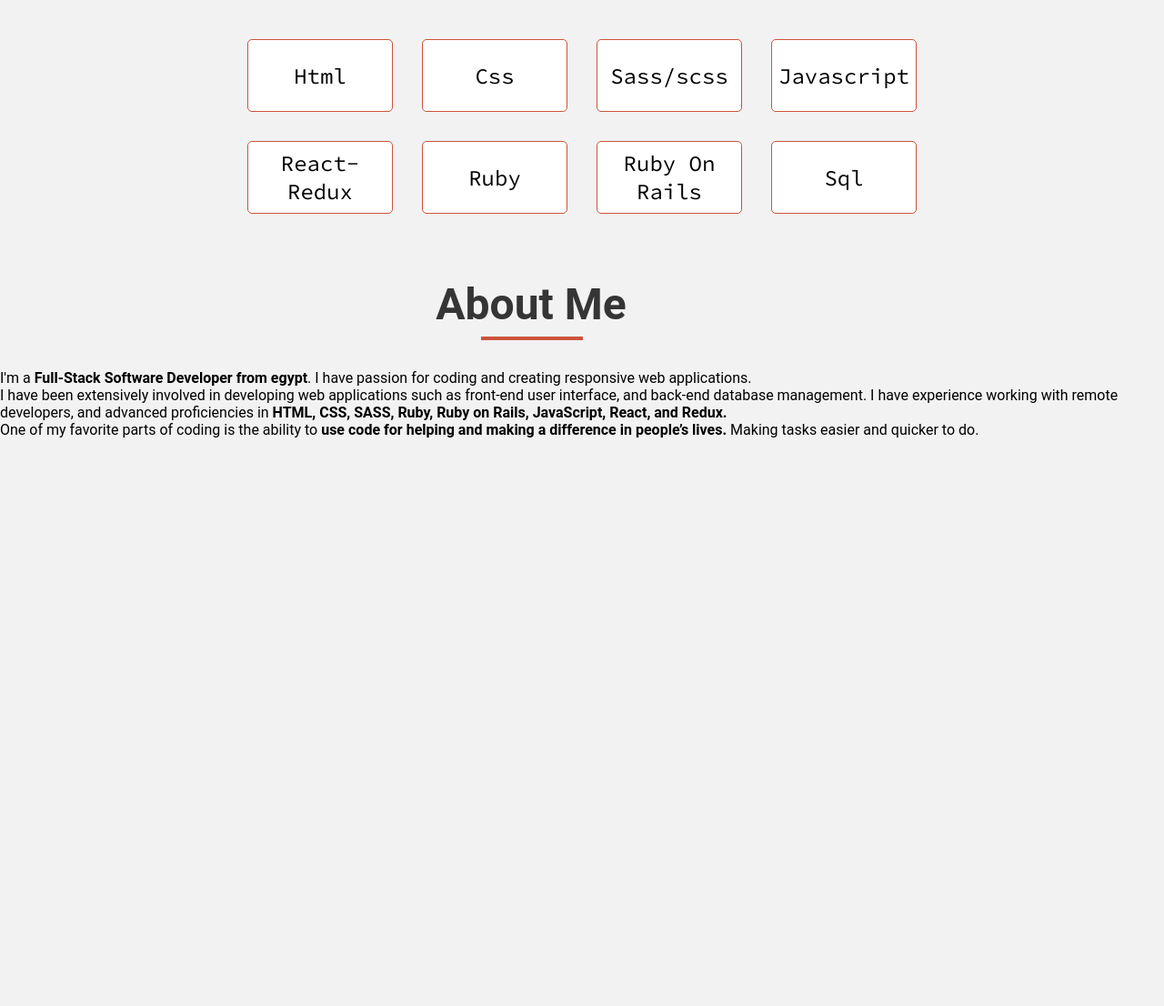
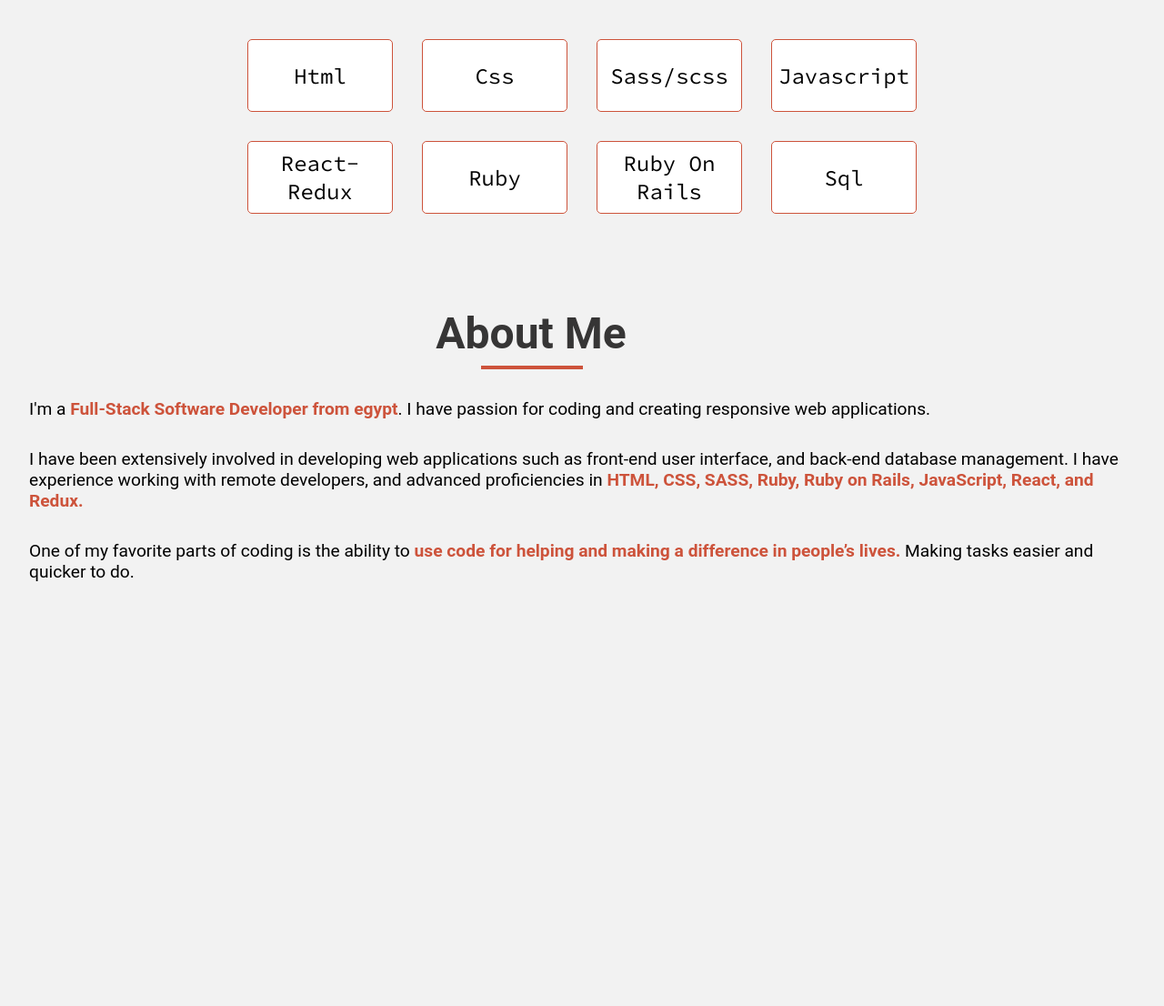
Before and after one commit to ammarkandel/Personal-Profile, a plain HTML site: page index.html in a window 1280 px wide. Shown: the part 713-1819 px from the top of the page at 91% size. Drawn offline with Linux system fonts and the light colour scheme.

Commit message:
Add style for about section

```diff
--- a/css/about.css
+++ b/css/about.css
@@ -1,9 +1,19 @@
 #about {
   height: 50rem;
   margin-top: 55px;
+  padding: 2rem;
 }
 
 #about h2::after {
   width: 7rem;
   transform: translateX(-10rem);
 }
+
+#about p {
+  font-size: 1.2rem;
+  margin-bottom: 2rem;
+}
+
+#about strong {
+  color: var(--main-color);
+}
--- a/css/header.css
+++ b/css/header.css
@@ -3,6 +3,7 @@ header {
   display: flex;
   justify-content: space-around;
   align-items: center;
+  padding: 2rem;
 }
 
 header h5 {
```
